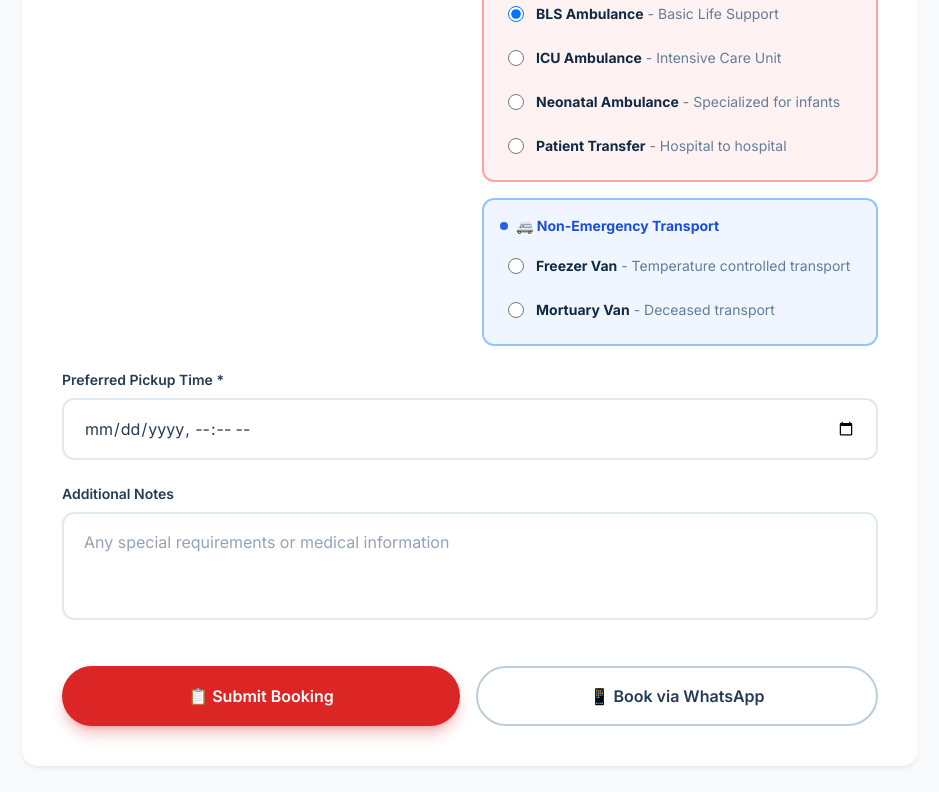
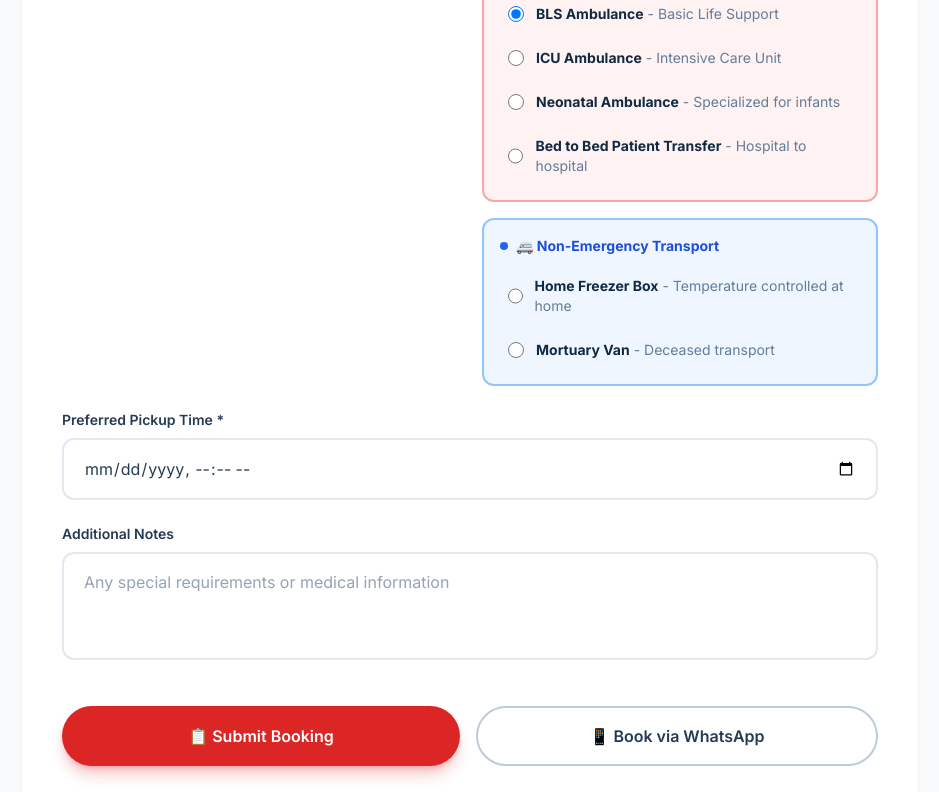
Before and after one commit to amcchq/cpyambulance, a React (Vite) app: page /book in a window 1280 px wide. Shown: the part 1186-1978 px from the top of the page, without its empty margins (170-1109 px from the left). Built offline with nearby package versions, Linux system fonts and the light colour scheme.

Commit message:
Reorder ambulance types, rename to Bed to Bed Patient Transfer and Home Freezer Box

```diff
--- a/src/components/BookingForm.jsx
+++ b/src/components/BookingForm.jsx
@@ -395,7 +395,7 @@ Please confirm my booking.`;
                   { value: 'basic', label: 'BLS Ambulance', desc: 'Basic Life Support' },
                   { value: 'icu', label: 'ICU Ambulance', desc: 'Intensive Care Unit' },
                   { value: 'neonatal', label: 'Neonatal Ambulance', desc: 'Specialized for infants' },
-                  { value: 'patient-transfer', label: 'Patient Transfer', desc: 'Hospital to hospital' },
+                  { value: 'patient-transfer', label: 'Bed to Bed Patient Transfer', desc: 'Hospital to hospital' },
                 ].map((type) => (
                   <label key={type.value} className="flex items-center cursor-pointer group p-2 rounded-lg hover:bg-red-100 transition-colors duration-200">
                     <input
@@ -423,7 +423,7 @@ Please confirm my booking.`;
               </p>
               <div className="space-y-2">
                 {[
-                  { value: 'freezer', label: 'Freezer Van', desc: 'Temperature controlled transport' },
+                  { value: 'freezer', label: 'Home Freezer Box', desc: 'Temperature controlled at home' },
                   { value: 'mortuary', label: 'Mortuary Van', desc: 'Deceased transport' },
                 ].map((type) => (
                   <label key={type.value} className="flex items-center cursor-pointer group p-2 rounded-lg hover:bg-blue-100 transition-colors duration-200">
--- a/src/pages/Quote.jsx
+++ b/src/pages/Quote.jsx
@@ -209,7 +209,7 @@ Message: ${formData.message}`;
                                                                 { value: 'icu', label: 'ICU Ambulance' },
                                                                 { value: 'bls', label: 'BLS Ambulance' },
                                                                 { value: 'neonatal', label: 'Neonatal Ambulance' },
-                                                                { value: 'patient-transfer', label: 'Patient Transfer' },
+                                                                { value: 'patient-transfer', label: 'Bed to Bed Patient Transfer' },
                                                                 { value: 'event-standby', label: 'Event Medical Standby' },
                                                             ].map((type) => (
                                                                 <label key={type.value} className="flex items-center cursor-pointer p-2 rounded-lg hover:bg-red-100 transition-colors duration-200">
@@ -260,7 +260,7 @@ Message: ${formData.message}`;
                                                     <div className="px-3 pb-3" onClick={(e) => e.stopPropagation()}>
                                                         <div className="grid grid-cols-1 sm:grid-cols-2 gap-2 pt-2 border-t border-blue-200">
                                                             {[
-                                                                { value: 'freezer', label: 'Freezer Van' },
+                                                                { value: 'freezer', label: 'Home Freezer Box' },
                                                                 { value: 'mortuary', label: 'Mortuary Van' },
                                                             ].map((type) => (
                                                                 <label key={type.value} className="flex items-center cursor-pointer p-2 rounded-lg hover:bg-blue-100 transition-colors duration-200">
```
